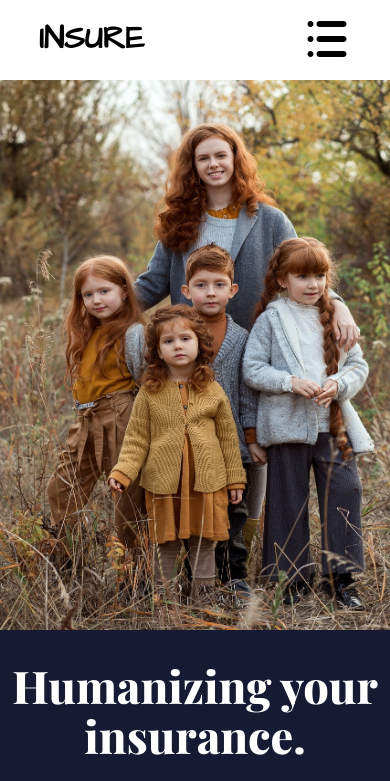
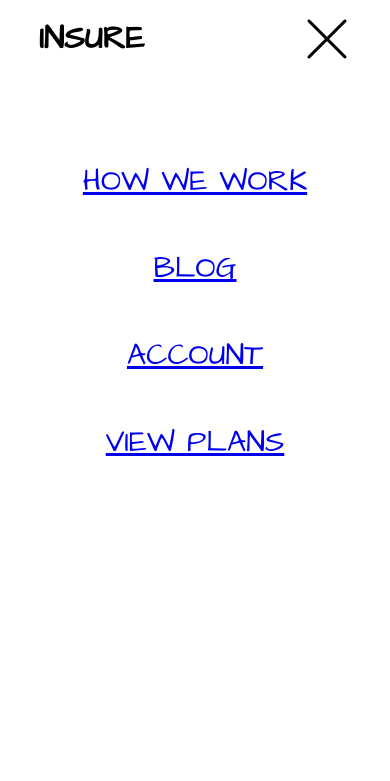
Before and after one commit to jubelo1234/insurance-project, a plain HTML site: page index.html in a window 390 px wide. Both pictures are taken after a click on the button 327 px from the left and 40 px from the top of the page. Shown: the top 781 px of the page. Drawn offline with nearby package versions, Linux system fonts and the light colour scheme; a web font is replaced by a local one.

Commit message:
menu
good

```diff
--- a/index.html
+++ b/index.html
@@ -30,8 +30,8 @@
                     <li><p>VIEW PLANS</p></li>
                 </ul>
             </nav>
-            <button class="ham_menu"><img src="/3844437_hamburger_list_menu_more_navigation_icon.png" alt="menu" wi32"></button>
-            <button class="cancel hidden"><img src="/4781838_cancel_close_delete_exit_logout_icon.png" alt="cancel" width="32"></button>
+            <button class="ham_menu" id="hmbur"><img src="/3844437_hamburger_list_menu_more_navigation_icon.png" alt="menu"></button>
+            <button class="cancel hidden"><img src="/4781838_cancel_close_delete_exit_logout_icon.png" alt="cancel"></button>
         </div>
    </header>
     <main>
--- a/script.js
+++ b/script.js
@@ -1,8 +1,19 @@
 'use strict';
 
-const open_menu = document.querySelector(".ham_imenu");
+const open_menu = document.getElementById("hmbur");
 const close_menu = document.querySelector(".cancel");
+const nav_menu = document.querySelector(".mobil");
+// let query = window.matchMedia("(max-width: 1024px)")
 
 open_menu.addEventListener('click', function () {
-    console.log(`Button clicked`);
+    nav_menu.classList.remove("hidden");
+    // open_menu.classList.toggle("hidden");
+    open_menu.style.display = "none";
+    close_menu.classList.remove("hidden");
 })
+
+close_menu.addEventListener('click', function () {
+    nav_menu.classList.add("hidden");
+    open_menu.style.display = "inline";
+    close_menu.classList.add("hidden");
+})
--- a/style.css
+++ b/style.css
@@ -12,6 +12,7 @@ font-family: 'Playfair Display', serif; */
     margin: 0;
     box-sizing: border-box;
 }
+
 
 /* The Navbar */
 header {
@@ -47,7 +48,7 @@ header {
     padding: min(30vh, 10rem) 2em;
     /* justify-content: space-between; */
     align-items: center;
-    z-index: 1000;
+    z-index: 990;
 }
 
 .mobil ul{
@@ -71,7 +72,7 @@ header {
     /* left: 80%; */
     right: 0;
     display: none;
-    z-index: 9999;
+    z-index: 2000;
     border: none;
     background: transparent;
 
@@ -80,7 +81,9 @@ header {
     position: absolute;
     top: 20%;
     right: 0;
-    z-index: 9999;
+    z-index: 2000;
+    border: none;
+    background: transparent;
 }
 .nav h3{
 font-family: 'Architects Daughter', cursive;
@@ -359,9 +362,9 @@ footer{
         border-radius: 50%;
     }
     .humanizing{
-        width: 100vw;
+        width: 96.6vw;
         padding: 3em 3em 4em 3em;
-        margin: 0;
+        margin-left: 0;
     }
     .humanizing h1{
         text-align: center;
```
